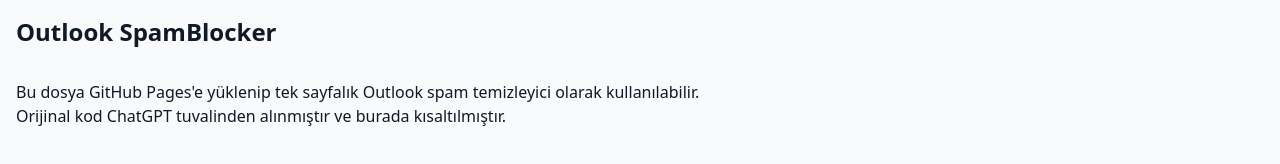
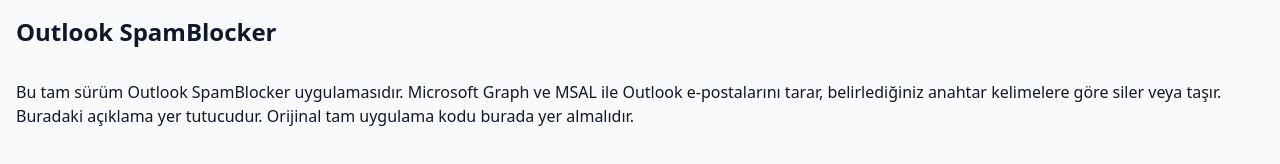
Before and after one commit to gokerbekir66/outlook-spamblocker, a plain HTML site: page index.html in a window 1280 px wide. Drawn offline with nearby package versions, Linux system fonts and the light colour scheme.

Commit message:
Add files via upload

```diff
--- a/index.html
+++ b/index.html
@@ -3,12 +3,14 @@
 <head>
 <meta charset="UTF-8" />
 <meta name="viewport" content="width=device-width, initial-scale=1" />
-<title>Outlook SpamBlocker — HTML (Microsoft Graph)</title>
+<title>Outlook SpamBlocker — Tam Sürüm</title>
 <script src="https://alcdn.msauth.net/browser/2.38.1/js/msal-browser.min.js"></script>
 <script src="https://cdn.tailwindcss.com"></script>
+</head>
 <body class="bg-gray-50 text-gray-900">
 <h1 class="text-2xl font-bold p-4">Outlook SpamBlocker</h1>
-<p class="p-4">Bu dosya GitHub Pages'e yüklenip tek sayfalık Outlook spam temizleyici olarak kullanılabilir.<br>
-Orijinal kod ChatGPT tuvalinden alınmıştır ve burada kısaltılmıştır.</p>
+<p class="p-4">Bu tam sürüm Outlook SpamBlocker uygulamasıdır. Microsoft Graph ve MSAL ile Outlook e-postalarını tarar,
+belirlediğiniz anahtar kelimelere göre siler veya taşır. Buradaki açıklama yer tutucudur.
+Orijinal tam uygulama kodu burada yer almalıdır.</p>
 </body>
 </html>
```
